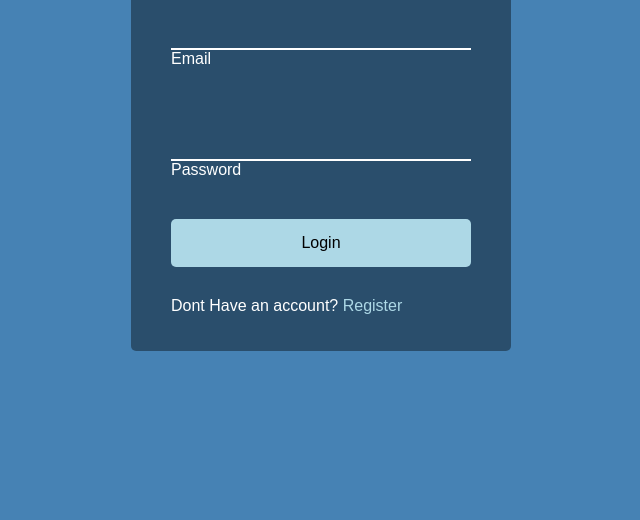
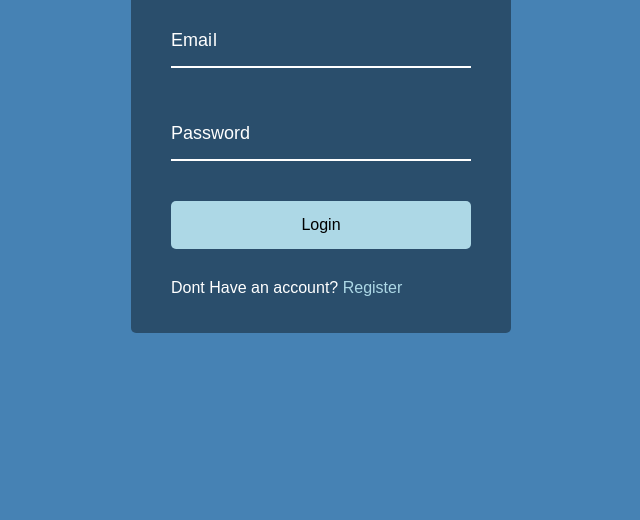
Before and after one commit to ahmedsoliman360/50-Projects, a plain HTML site: page Project 8 - Form Wave Animation/index.html in a window 1280 px wide. Shown: the part 280-800 px from the top of the page, without its empty margins (319-959 px from the left). Drawn offline with Linux system fonts and the light colour scheme; a web font is replaced by a local one.

Commit message:
Finished project by adding wave functionality using spans from JS

```diff
--- a/Project 8 - Form Wave Animation/script.js
+++ b/Project 8 - Form Wave Animation/script.js
@@ -0,0 +1,11 @@
+const labels = document.querySelectorAll(".form-control label");
+
+labels.forEach((label) => {
+  label.innerHTML = label.innerText
+    .split("")
+    .map(
+      (letter, idx) =>
+        `<span style = "transition-delay: ${idx * 50}ms">${letter}</span>`
+    )
+    .join("");
+});
--- a/Project 8 - Form Wave Animation/style.css
+++ b/Project 8 - Form Wave Animation/style.css
@@ -72,4 +72,21 @@ body {
 .form-control input:focus,
 .form-control input:valid {
   outline: 0;
+  border-bottom-color: lightblue;
 }
+.form-control label {
+  position: absolute;
+  top: 15px;
+  left: 0;
+}
+.form-control label span {
+  display: inline-block;
+  font-size: 18px;
+  min-width: 5px;
+  transition: 0.3s cubic-bezier(0.68, -0.55, 0.265, 1.55);
+}
+.form-control input:focus + label span,
+.form-control input:valid + label span {
+  color: lightblue;
+  transform: translateY(-30px);
+}
```
